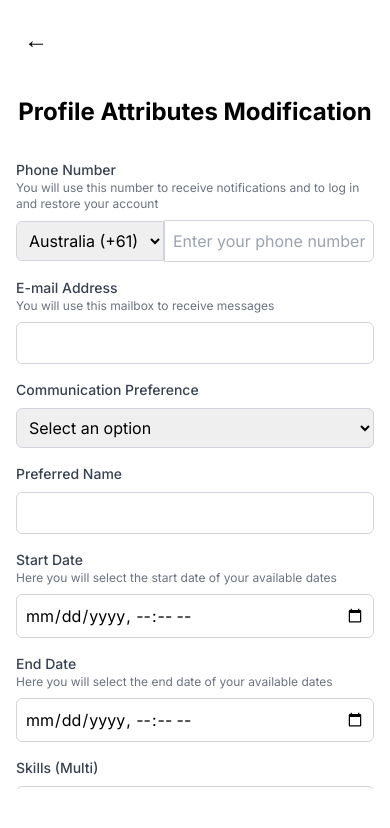
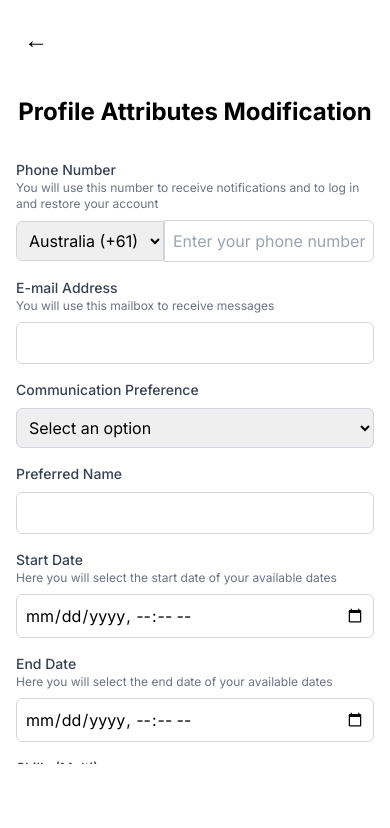
Before and after one commit to Skiddygoat15/Neighbourhood-Walk, a Next.js app in the folder frontend/: page /profile-attributes-modification-walker in a window 390 px wide. Shown: the top 828 px of the page. Built offline with nearby package versions, Linux system fonts and the light colour scheme.

Commit message:
Revert "responsive page design update"
This reverts commit 0e98b78ee91660389fc8f849571384b5ffa334aa.

```diff
--- a/frontend/src/app/profile-attributes-modification-walker/page.js
+++ b/frontend/src/app/profile-attributes-modification-walker/page.js
@@ -129,7 +129,7 @@ export default function ProfileManagementSelectTimeWalker() {
 
   return (
     <main className="min-h-screen bg-white">
-      <div className="max-w-md mx-auto p-4 space-y-8 overflow-y-auto" style={{maxHeight: 'calc(100vh - 55px)'}}>
+      <div className="max-w-md mx-auto p-4 space-y-8 overflow-y-auto" style={{maxHeight: 'calc(100vh - 80px)'}}>
         {/* Back Button */}
         <button onClick={() => router.back()} className="text-2xl p-2 focus:outline-none">
           &larr;
--- a/frontend/src/app/profile-attributes-modification/page.js
+++ b/frontend/src/app/profile-attributes-modification/page.js
@@ -108,7 +108,7 @@ export default function ProfileAttributesModification() {
 
   return (
     <main className="min-h-screen bg-white">
-      <div className="max-w-md mx-auto p-4 space-y-8" style={{ height: 'calc(100vh - 55px)', overflowY: 'auto' }}>
+      <div className="max-w-md mx-auto p-4 space-y-8">
         {/* Back Button */}
         <button onClick={() => router.back()} className="text-2xl p-2 focus:outline-none">
           &larr;
--- a/frontend/src/app/profile-management-account-information-walker/page.js
+++ b/frontend/src/app/profile-management-account-information-walker/page.js
@@ -174,7 +174,7 @@ export default function ProfileManagementAccountInformationWalker() {
 
   return (
       <main className="min-h-screen bg-white">
-        <div className="max-w-md mx-auto p-4 space-y-8" style={{ height: 'calc(100vh - 55px)', overflowY: 'auto' }}>
+        <div className="max-w-md mx-auto p-4 space-y-8">
           {/* Title */}
           <h1 className="text-2xl font-bold text-center">Account Information</h1>
 
--- a/frontend/src/app/profile-management-account-information/page.js
+++ b/frontend/src/app/profile-management-account-information/page.js
@@ -120,7 +120,7 @@ export default function ProfileManagementAccountInformation() {
 
   return (
       <main className="min-h-screen bg-white">
-        <div className="max-w-md mx-auto p-4 space-y-8" style={{ height: 'calc(100vh - 55px)', overflowY: 'auto' }}>
+        <div className="max-w-md mx-auto p-4 space-y-8">
           {/* Title */}
           <h1 className="text-2xl font-bold text-center">Account Information</h1>
 
```
